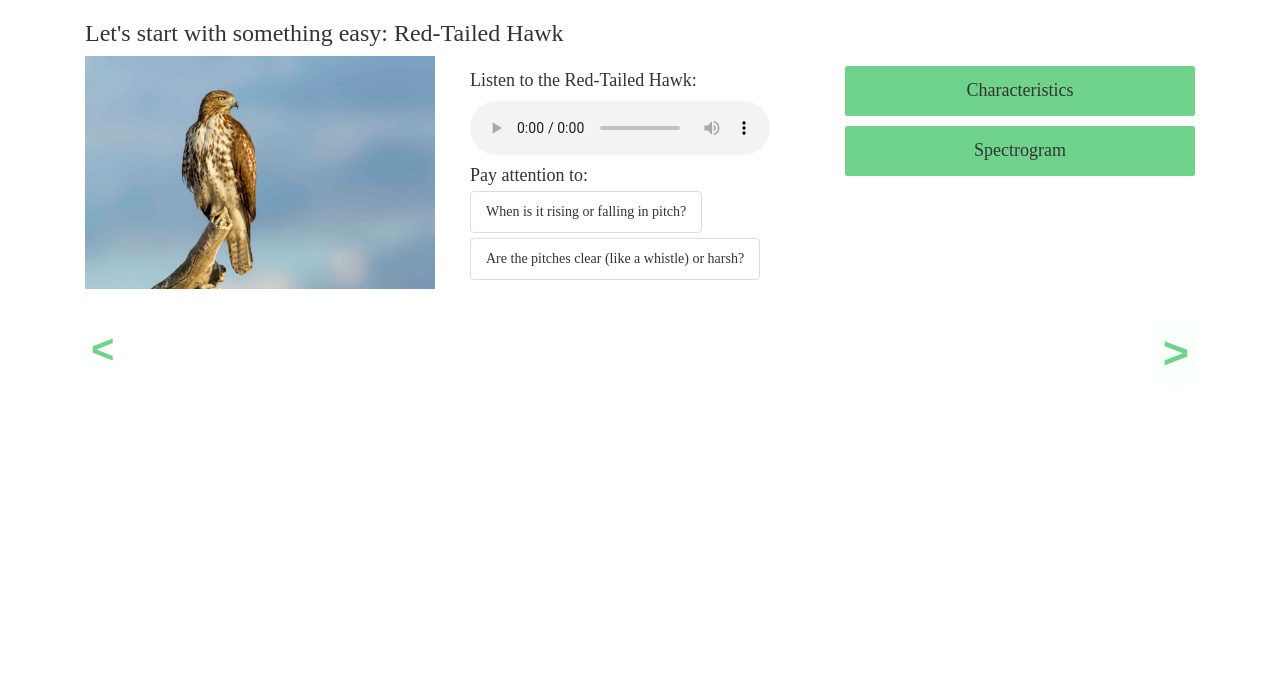
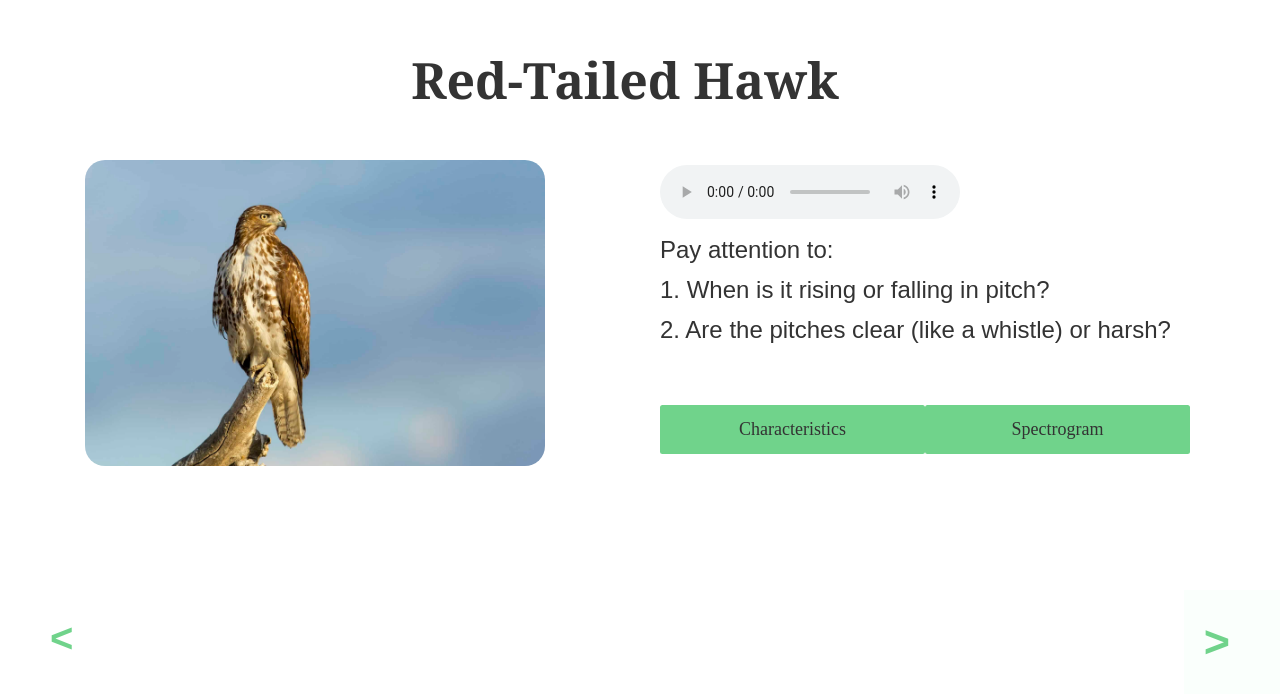
Before and after one commit to aditihaiman/BirdLingo, a Flask app: page /learn/1 in a window 1280 px wide. Shown: the part 106-800 px from the top of the page. Run offline with Flask 3, Linux system fonts and the light colour scheme; some libraries are stand-ins or nearby versions.

Commit message:
working on learn pages

```diff
--- a/static/main.css
+++ b/static/main.css
@@ -105,12 +105,39 @@ body {
 }
 
 /* ====================================== */
+.bird-image{
+    border-radius: 20px;
+    max-width: 460px;
+}
+
+
+.learn-heading-1 {
+    color: #333;
+    text-align: center;
+    font-size: 50px;
+    margin-top: 10px;
+    padding-top: 30px;
+    padding-right: 30px;
+    padding-bottom: 40px;
+    font-family: Georgia, Times, Times New Roman, serif;
+}
+
+.paragraph-3 {
+    margin-bottom: 40px;
+    font-family: Montserrat, sans-serif;
+    font-size: 24px;
+    line-height: 40px;
+  }
+
+
 .prev-button{
     color: #70d38b;
     font-family: Arial, Helvetica Neue, Helvetica, sans-serif;
     background-color: #fff;
     font-size: 40px;
     font-weight: bolder;
+    padding: 20px;
+    padding-left: 50px;
     border: 0;
 }
 
@@ -121,6 +148,8 @@ body {
     background-color: #fafffc;
     font-size: 45px;
     font-weight: 700;
+    padding: 20px;
+    padding-right: 50px;
     border: 0;
 }
 
--- a/templates/extra_learn_layout.html
+++ b/templates/extra_learn_layout.html
@@ -17,7 +17,7 @@
         <audio controls src="{{ url_for('static', filename='example2.mp3') }}">Example 2</audio>
         <audio controls src="{{ url_for('static', filename='example3.mp3') }}">Example 3</audio>
     </div>
-    <div class="row">
+    <div class="row fixed-bottom">
         <div class="col">
             <a href="/">
                 <button type="button" class="prev-button">&lt;</button>
--- a/templates/learn_checkpoint_layout.html
+++ b/templates/learn_checkpoint_layout.html
@@ -8,10 +8,10 @@
     <!-- Drag-drop review session -->
     <!-- Add your drag-drop review session here -->
 
-    <div class="row">
+    <div class="row fixed-bottom">
         <div class="col">
             <a href="/learn/2">
-                <button type="button" class="prev-button w-button">&lt;</button>
+                <button type="button" class="prev-button">&lt;</button>
             </a>
         </div>
         <div class="col text-right">
--- a/templates/learn_layout.html
+++ b/templates/learn_layout.html
@@ -12,35 +12,37 @@
 
 
 <div class="row h3 m-auto pb-3">
-    {{learn_data['intro-text']}} {{learn_data['name']}}
+    <h1 class="learn-heading-1 center-block">{{learn_data['name']}}</h1>
+
 </div>
 <div class="row mb-5">
-    <div class="col-4">
-        <img src="{{learn_data['image']}}" alt="Image of {{learn_data['name']}}" class="img-fluid">
+    <div class="col-6">
+        <img src="{{learn_data['image']}}" alt="Image of {{learn_data['name']}}" class="img-fluid bird-image">
     </div>
-    <div class="col-4">
+
+
+    <div class="col-6">
         <div class="row m-2">
             <figure>
-                <figcaption class="h4">Listen to the {{learn_data['name']}}:</figcaption>
                 <audio controls src="{{url_for('static', filename=learn_data['audio'])}}"></audio>
             </figure>
         </div>
         <div class="row m-2 h4">
+            <p class="paragraph-3">
                 Pay attention to:
 
-        </div>
-        <div class="row m-2">
                 {% for item in learn_data['attention'] %}
-            <ul class="list-group mb-2">
-                <li class="list-group-item">{{item}}</li>
-            </ul>
 
 
+                <br>{{loop.index}}. {{item}}
+
                 {% endfor %}
+            </p>
+
+
         </div>
 
-    </div>
-    <div class="col-4">
+        <div class="row m-2">
             <div class="col h4 base char-spectro p-4 text-center rounded" id="characteristics">
                 Characteristics
 
@@ -70,8 +72,10 @@
                 {% endfor %}
             </div>
         </div>
+
     </div>
-<div class="row">
+</div>
+<div class="row fixed-bottom">
     <div class="col">
         <button type="button" class="prev-button" id="prev-button">&lt;</button>
 
```
Lines whose indentation alone changed are shown as unchanged.
